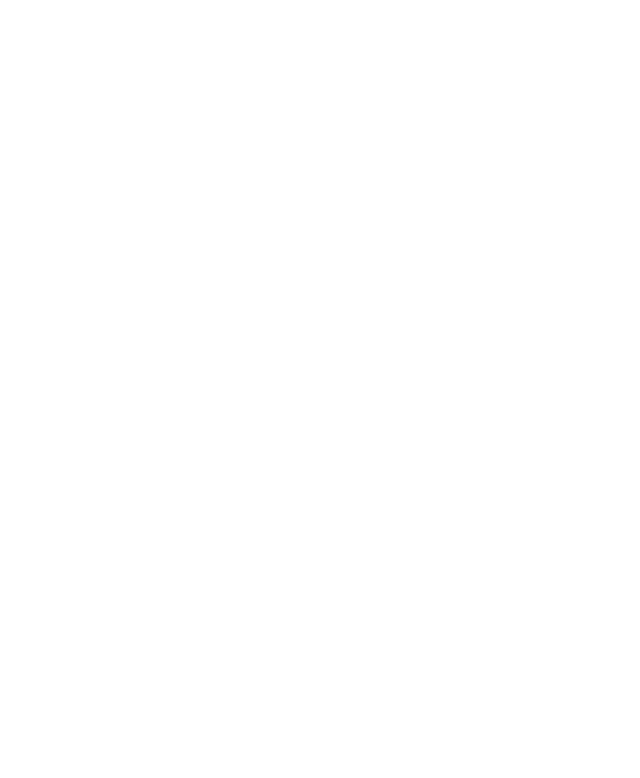
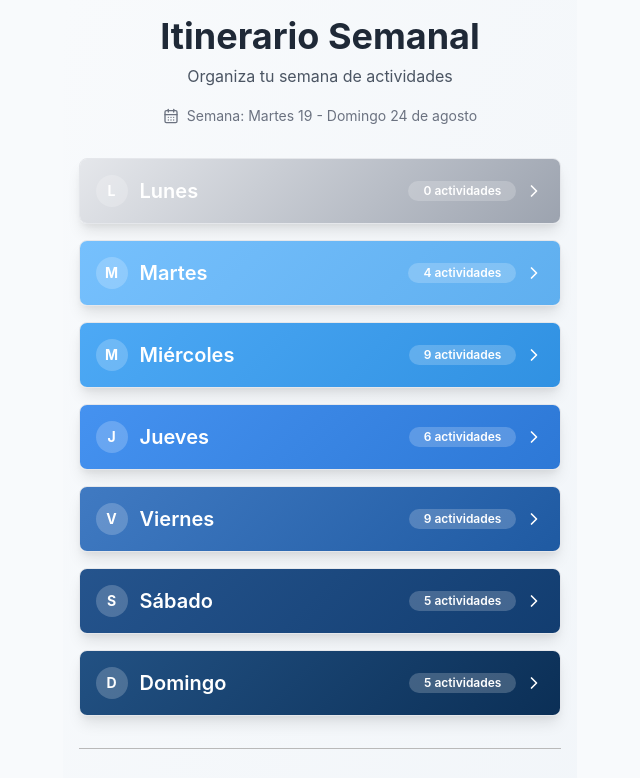
Before and after one commit to AbdielDiazPalomino/visita-cong-vi-edos, a plain HTML site: page index.html in a window 1280 px wide. Shown: the top 778 px of the page, without its empty margins (320-960 px from the left). Drawn offline with Linux system fonts and the light colour scheme; the site is published under a folder, as on GitHub Pages, so addresses that start at the root find nothing.

Commit message:
Update index.html

```diff
--- a/index.html
+++ b/index.html
@@ -5,8 +5,8 @@
     <link rel="icon" type="image/svg+xml" href="/vite.svg" />
     <meta name="viewport" content="width=device-width, initial-scale=1.0" />
     <title>Vite + React</title>
-    <script type="module" crossorigin src="/assets/index-BGzR0Vir.js"></script>
-    <link rel="stylesheet" crossorigin href="/assets/index-b6wpx874.css">
+    <script type="module" crossorigin src="assets/index-BGzR0Vir.js"></script>
+    <link rel="stylesheet" crossorigin href="assets/index-b6wpx874.css">
   </head>
   <body>
     <div id="root"></div>
```
